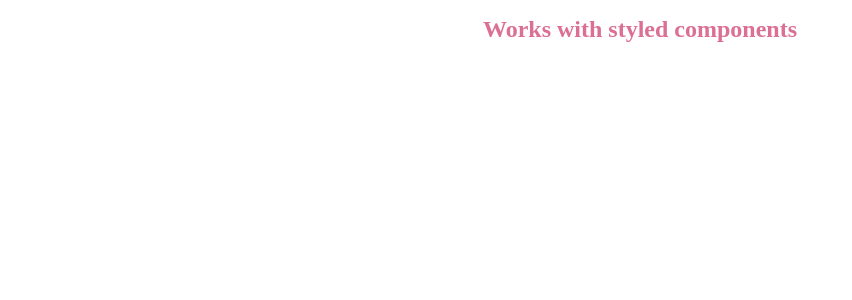
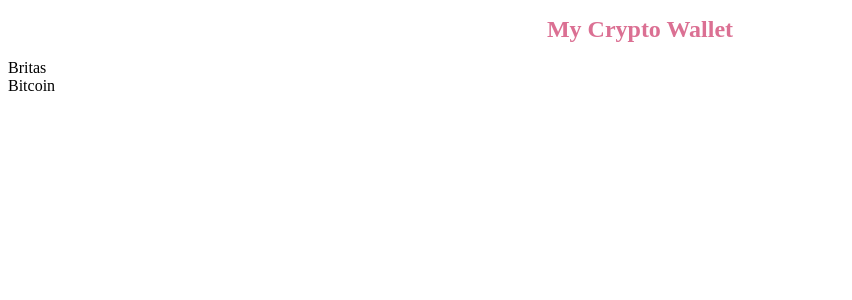
Before and after one commit to yanmagale/crypto_wallet, a React app: page / in a window 1280 px wide. Shown: the top 300 px of the page, without its empty margins (0-852 px from the left). Built offline with nearby package versions, Linux system fonts and the light colour scheme.

Commit message:
feat(wallets): add strategy pattern to get balance for each wallet

```diff
--- a/package.json
+++ b/package.json
@@ -38,8 +38,6 @@
     "html-webpack-plugin": "^3.2.0",
     "husky": "^4.2.5",
     "prettier": "^2.0.5",
-    "react": "^16.8.5",
-    "react-dom": "^16.8.5",
     "style-loader": "^0.23.1",
     "stylelint": "^13.4.0",
     "stylelint-config-recommended": "^3.0.0",
@@ -51,6 +49,8 @@
     "webpack-dev-server": "^3.2.1"
   },
   "dependencies": {
-    "styled-components": "^5.1.0"
+    "styled-components": "^5.1.0",
+    "react": "^16.8.5",
+    "react-dom": "^16.8.5"
   }
 }
--- a/public/index.html
+++ b/public/index.html
@@ -2,19 +2,19 @@
 <html lang="en">
   <head>
     <meta charset="utf-8" />
-    <link rel="icon" href="%PUBLIC_URL%/favicon.ico" />
+    <!-- <link rel="icon" href="%PUBLIC_URL%/favicon.ico" /> -->
     <meta name="viewport" content="width=device-width, initial-scale=1" />
     <meta name="theme-color" content="#000000" />
     <meta
       name="description"
       content="Web site created using create-react-app"
     />
-    <link rel="apple-touch-icon" href="%PUBLIC_URL%/logo192.png" />
+    <!-- <link rel="apple-touch-icon" href="%PUBLIC_URL%/logo192.png" /> -->
     <!--
       manifest.json provides metadata used when your web app is installed on a
       user's mobile device or desktop. See https://developers.google.com/web/fundamentals/web-app-manifest/
     -->
-    <link rel="manifest" href="%PUBLIC_URL%/manifest.json" />
+    <!-- <link rel="manifest" href="%PUBLIC_URL%/manifest.json" /> -->
     <!--
       Notice the use of %PUBLIC_URL% in the tags above.
       It will be replaced with the URL of the `public` folder during the build.
@@ -24,7 +24,7 @@
       work correctly both with client-side routing and a non-root public URL.
       Learn how to configure a non-root public URL by running `npm run build`.
     -->
-    <title>React App</title>
+    <title>Crypto Wallet</title>
   </head>
   <body>
     <noscript>You need to enable JavaScript to run this app.</noscript>
--- a/src/App.js
+++ /dev/null
@@ -1,19 +0,0 @@
-import React from 'react';
-import styled from 'styled-components';
-
-function App() {
-  const Title = styled.h1`
-    font-size: 1.5em;
-    text-align: center;
-    color: palevioletred;
-  `;
-  return (
-    <div className="App">
-      <header className="App-header">
-        <Title>Works with styled components</Title>
-      </header>
-    </div>
-  );
-}
-
-export default App;
--- /dev/null
+++ b/src/components/App.js
@@ -0,0 +1,39 @@
+import React, { Component } from 'react';
+import styled from 'styled-components';
+import WalletsStrategy from '../services/wallets';
+import BitcoinCurrency from '../services/wallets/cryptos/bitcoin';
+import BritaCurrency from '../services/wallets/cryptos/brita';
+
+class App extends Component {
+  componentDidMount() {
+    const WalletStrategy = new WalletsStrategy();
+    const bitcoin = new BitcoinCurrency();
+    const brita = new BritaCurrency();
+    WalletStrategy.wallet = bitcoin;
+    WalletStrategy.getBalance();
+
+    WalletStrategy.wallet = brita;
+    WalletStrategy.getBalance();
+  }
+
+  render() {
+    const Title = styled.h1`
+      font-size: 1.5em;
+      text-align: center;
+      color: palevioletred;
+    `;
+    return (
+      <div className="App">
+        <header className="App-header">
+          <Title>My Crypto Wallet</Title>
+        </header>
+        <div>
+          <div>Britas</div>
+          <div>Bitcoin</div>
+        </div>
+      </div>
+    );
+  }
+}
+
+export default App;
--- a/src/index.js
+++ b/src/index.js
@@ -1,6 +1,6 @@
 import React from 'react';
 import ReactDOM from 'react-dom';
-import App from './App';
+import App from './components/App';
 import * as serviceWorker from './serviceWorker';
 
 ReactDOM.render(
--- /dev/null
+++ b/src/services/wallets/cryptos/bitcoin/index.js
@@ -0,0 +1,7 @@
+class BitcoinCurrency {
+  getBalance() {
+    console.log('Saldo em Bitcoing  de 100');
+  }
+}
+
+export default BitcoinCurrency;
--- /dev/null
+++ b/src/services/wallets/cryptos/brita/index.js
@@ -0,0 +1,7 @@
+class BritaCurrency {
+  getBalance() {
+    console.log('Saldo em Brita  de 100');
+  }
+}
+
+export default BritaCurrency;
--- /dev/null
+++ b/src/services/wallets/index.js
@@ -0,0 +1,20 @@
+export default class WalletsStrategy {
+  constructor() {
+    this._wallet = null;
+  }
+
+  set wallet(wallet) {
+    this._wallet = wallet;
+  }
+
+  get wallet() {
+    return this._wallet;
+  }
+  //   nome
+  //   sigla
+  //   saldo atual
+
+  getBalance() {
+    return this._wallet.getBalance();
+  }
+}
```
Also changed, not shown: .eslintrc.js, 1 other file (tests, documents, lock files or other folders).
